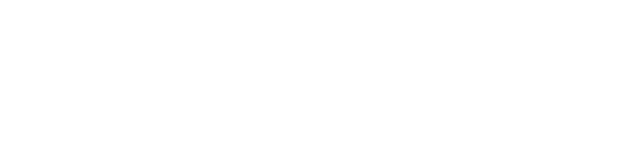
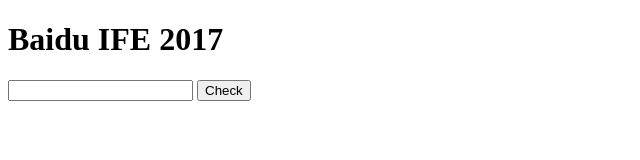
Before and after one commit to EvsChen/baiduIFE, a plain HTML site: page index.html in a window 1280 px wide. Shown: the whole page, without its empty margins (0-640 px from the left). Drawn offline with Linux system fonts and the light colour scheme.

Commit message:
Basic setup

```diff
--- a/index.html
+++ b/index.html
@@ -5,6 +5,8 @@
     	<link rel="stylesheet" href="/styles.css">
     </head>
     <body>
-
+    <h1>Baidu IFE 2017</h1>
+    <input type="text">
+    <button>Check</button>
     </body>
 </html>
```
